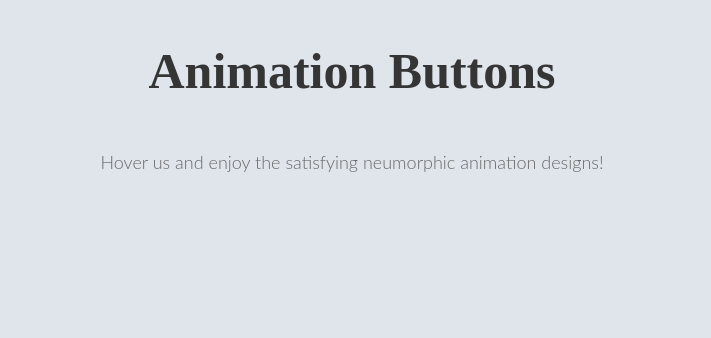
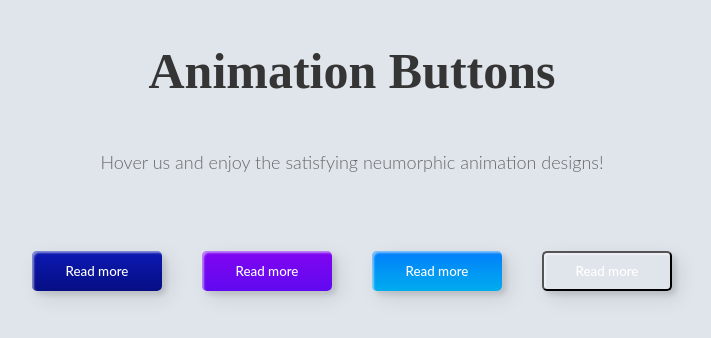
Before and after one commit to atefeh-dev/Animation--Buttons, a React (Create React App) app: page / in a window 1280 px wide. Shown: the top 338 px of the page, without its empty margins (288-999 px from the left). Built offline with nearby package versions, Linux system fonts and the light colour scheme.

Commit message:
add btn3

```diff
--- /dev/null
+++ b/src/components/Button.js
@@ -0,0 +1,12 @@
+/** @format */
+
+import React from "react";
+const Button = ({ kind }) => {
+  return (
+    <button className={`custom-btn ${kind}`}>
+      {" "}
+      <span>Read more</span>
+    </button>
+  );
+};
+export default Button;
--- a/src/components/Home.js
+++ b/src/components/Home.js
@@ -1,6 +1,6 @@
 /** @format */
 import "../style/App.css";
-
+import Button from "./Button";
 const Home = () => {
   return (
     <div className="container">
@@ -8,6 +8,12 @@ const Home = () => {
         <h1>Animation Buttons</h1>
         <p>Hover us and enjoy the satisfying neumorphic animation designs!</p>
       </div>
+      <div className="frame">
+        <Button kind="btn-1" />
+        <Button kind="btn-2" />
+        <Button kind="btn-3" />
+        <Button />
+      </div>
     </div>
   );
 };
--- a/src/style/App.css
+++ b/src/style/App.css
@@ -19,3 +19,122 @@ body {
   font-size: 18px;
   color: #676767;
 }
+.frame {
+  width: 90%;
+  margin: 40px auto;
+  text-align: center;
+}
+button {
+  margin: 20px;
+}
+
+.custom-btn {
+  width: 130px;
+  height: 40px;
+  color: #fff;
+  border-radius: 5px;
+  padding: 10px 25px;
+  font-family: "Lato", sans-serif;
+  font-weight: 500;
+  background: transparent;
+  cursor: pointer;
+  transition: all 0.3s ease;
+  position: relative;
+  display: inline-block;
+  box-shadow: inset 2px 2px 2px 0px rgba(255, 255, 255, 0.5),
+    7px 7px 20px 0px rgba(0, 0, 0, 0.1), 4px 4px 5px 0px rgba(0, 0, 0, 0.1);
+  outline: none;
+}
+/* btn-1 */
+.btn-1 {
+  background: linear-gradient(
+    0deg,
+    rgba(6, 14, 131, 1) 0%,
+    rgba(12, 25, 180, 1) 100%
+  );
+  border: none;
+}
+.btn-1:hover {
+  background: rgb(0, 3, 255);
+  background: linear-gradient(
+    0deg,
+    rgba(0, 3, 255, 1) 0%,
+    rgba(2, 126, 251, 1) 100%
+  );
+}
+/* btn-2 */
+.btn-2 {
+  background: linear-gradient(
+    0deg,
+    rgba(96, 9, 240, 1) 0%,
+    rgba(129, 5, 240, 1) 100%
+  );
+  border: none;
+}
+.btn-2:hover {
+  box-shadow: 4px 4px 6px 0 rgba(255, 255, 255, 0.5),
+    -4px -4px 6px 0 rgba(116, 125, 136, 0.5),
+    inset -4px -4px 6px 0 rgba(255, 255, 255, 0.2),
+    inset 4px 4px 6px 0 rgba(0, 0, 0, 0.4);
+}
+.btn-3 {
+  background: linear-gradient(
+    0deg,
+    rgba(0, 172, 238, 1) 0%,
+    rgba(2, 126, 251, 1) 100%
+  );
+  border: none;
+}
+.btn-3:before,
+.btn-3:after {
+  position: absolute;
+  content: "";
+  right: 0;
+  top: 0;
+  background: rgba(2, 126, 251, 1);
+  transition: all 0.3s ease;
+}
+.btn-3:before {
+  height: 0%;
+  width: 2px;
+}
+.btn-3:after {
+  width: 0%;
+  height: 2px;
+}
+.btn-3:hover {
+  background: transparent;
+  box-shadow: none;
+}
+.btn-3:hover:before {
+  height: 100%;
+}
+.btn-3:hover:after {
+  width: 100%;
+}
+.btn-3 span:hover {
+  color: rgba(2, 126, 251, 1);
+}
+.btn-3 span:before,
+.btn-3 span:after {
+  position: absolute;
+  content: "";
+  left: 0;
+  bottom: 0;
+  background: rgba(2, 126, 251, 1);
+  transition: all 0.3s ease;
+}
+.btn-3 span:before {
+  width: 2px;
+  height: 0%;
+}
+.btn-3 span:after {
+  width: 0%;
+  height: 2px;
+}
+.btn-3 span:hover:before {
+  height: 100%;
+}
+.btn-3 span:hover:after {
+  width: 100%;
+}
```
